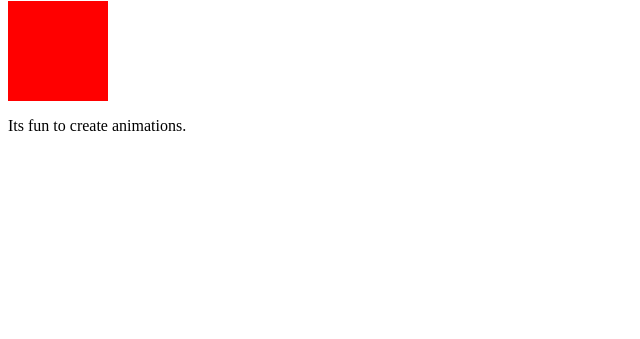
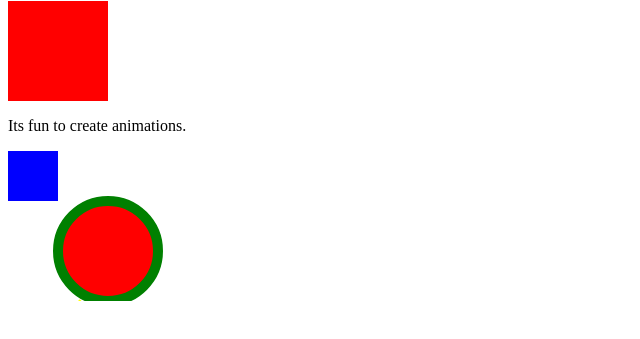
Before and after one commit to deepa5053/lesson9-SVG, a plain HTML site: page index.html in a window 1280 px wide. Shown: the part 79-418 px from the top of the page, without its empty margins (0-640 px from the left). Drawn offline with nearby package versions, Linux system fonts and the light colour scheme.

Commit message:
created svg file

```diff
--- a/index.html
+++ b/index.html
@@ -9,10 +9,13 @@
     <link
     rel="stylesheet"
     href="https://cdnjs.cloudflare.com/ajax/libs/animate.css/4.1.1/animate.min.css"/>
+    <link rel="stylesheet" href="sample.svg">
 </head>
 <body>
     <h1 class="animate__animated animate__bounce">CSS Animation</h1>
 <div></div>
 <p>Its fun to create animations.</p>
+<img src="sample.svg" alt="Kiwi standing on oval">
+
 </body>
 </html>
```
Also changed, not shown: sample.svg (added).
